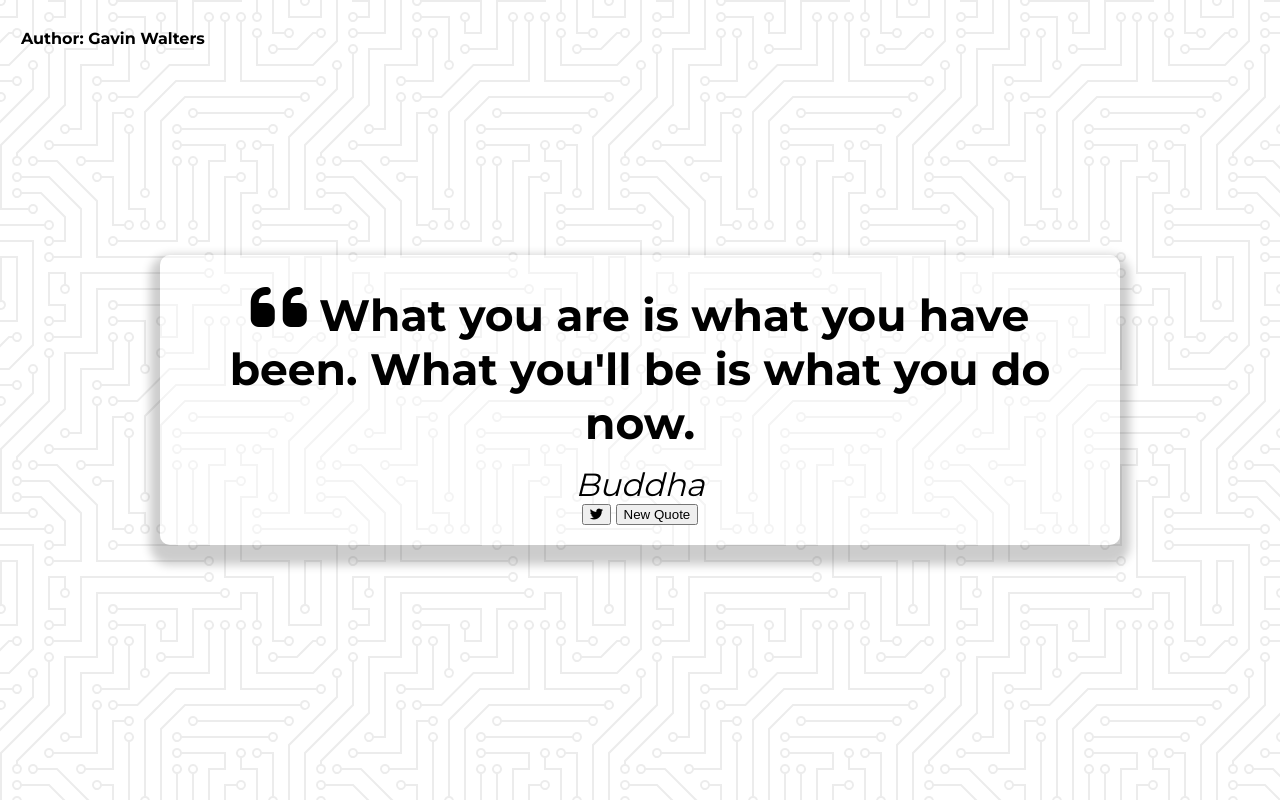
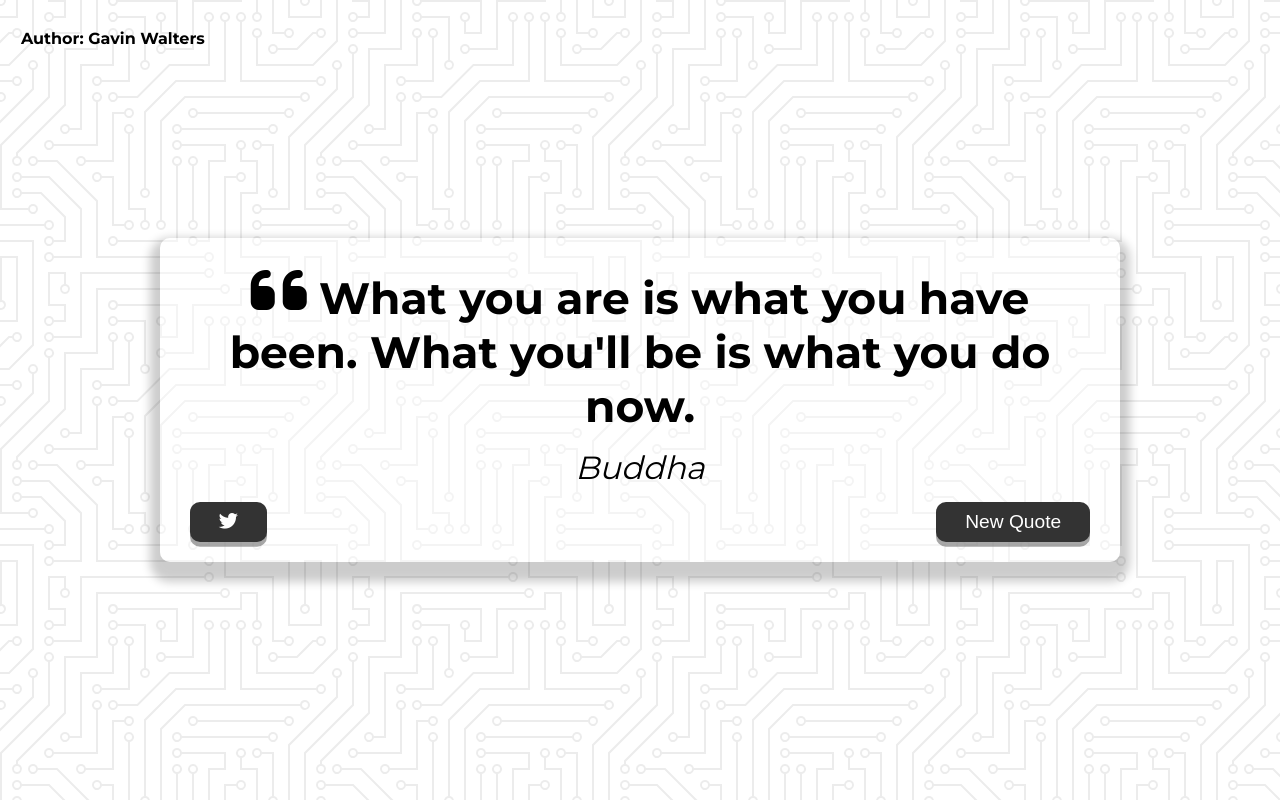
Before and after one commit to gvnwltrs/quote-generator, a website: page index.html in a window 1280 px wide. Drawn offline with Linux system fonts and the light colour scheme.

```diff
--- a/style.css
+++ b/style.css
@@ -55,6 +55,29 @@
     font-style: italic;
 }
 
+.button-container {
+    display: flex;
+    justify-content: space-between;
+    margin-top: 15px;
+}
+
+.twitter-button {
+    margin-right: 3px;
+}
+
+button {
+    cursor: pointer;
+    font-size: 1.2rem;
+    height: 2.5rem;
+    border: none;
+    border-radius: 10px;
+    color: #fff;
+    background: #333;
+    outline: none;
+    padding: 0.5rem 1.8rem;
+    box-shadow: 0 0.3rem rgba(121, 121, 121, 0.65);
+}
+
 @media (min-width: 40rem) {
     .signature {
         bottom: 92%;
```
